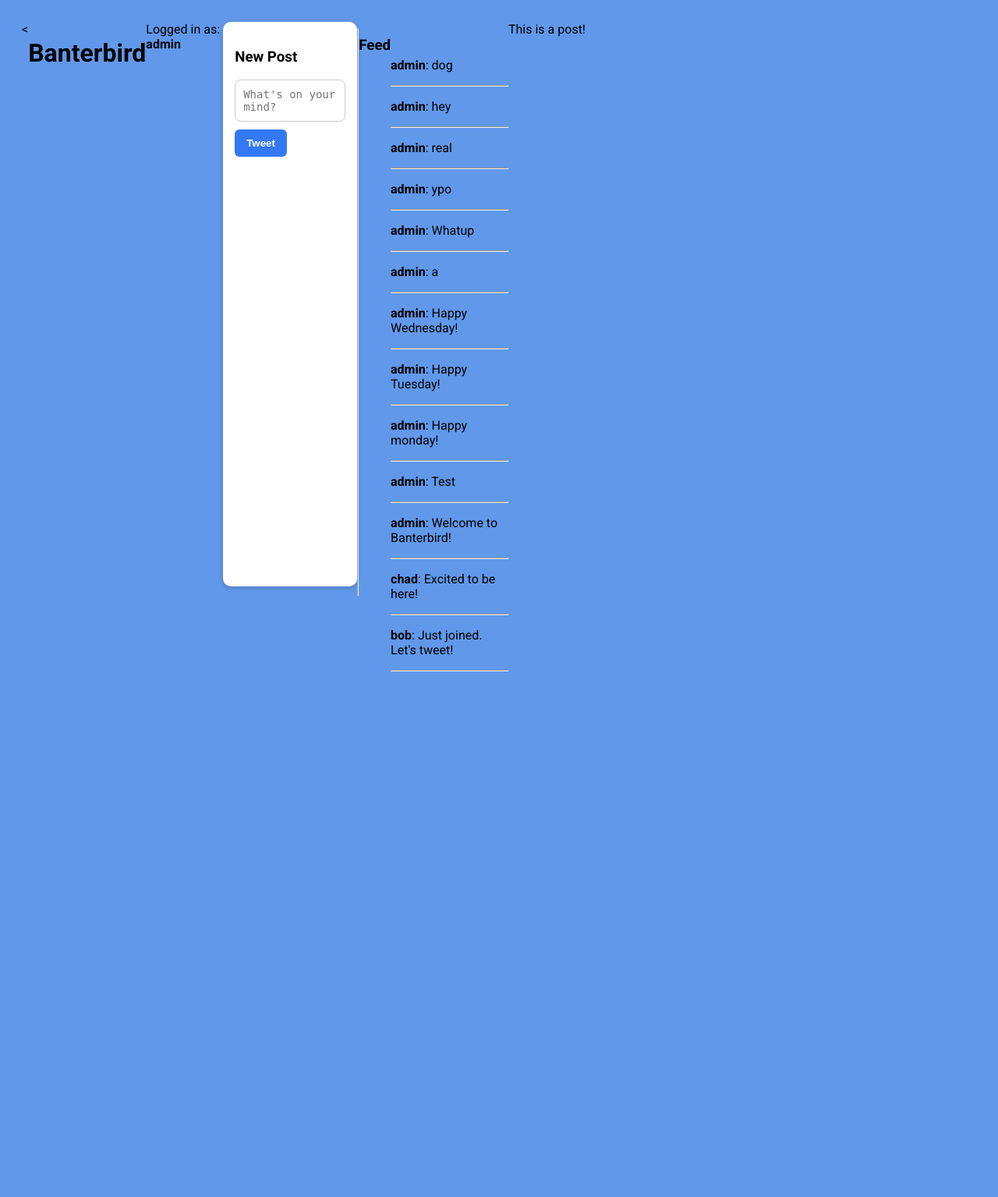
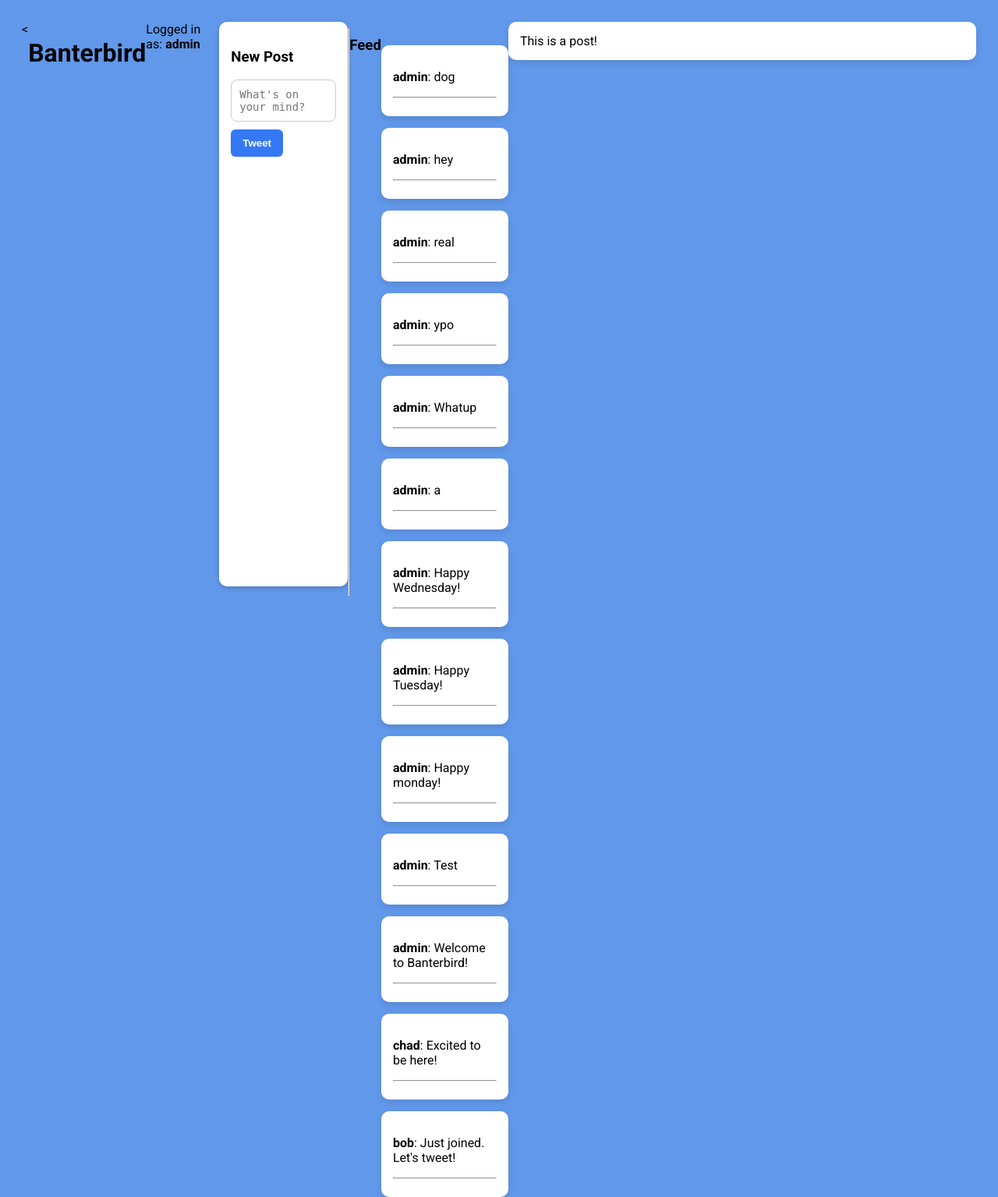
Before and after one commit to WillliamMack/banterbird, a Flask app: template templates/index.html in a window 1280 px wide. Shown: the whole page at 78% size. Before the commit the page ends 861 px from the top, so only its background shows below. Run offline with Flask 3, Linux system fonts and the light colour scheme; the template is opened without the code that fills it, so the values that code supplies are empty.

Commit message:
Update style.css

```diff
--- a/static/js/style.css
+++ b/static/js/style.css
@@ -51,7 +51,7 @@
     margin-top: 30px;
 }
 
-..feed-styled .post {
+.feed-styled .post {
     background-color: white;
     padding: 15px;
     margin-bottom: 15px;
```
